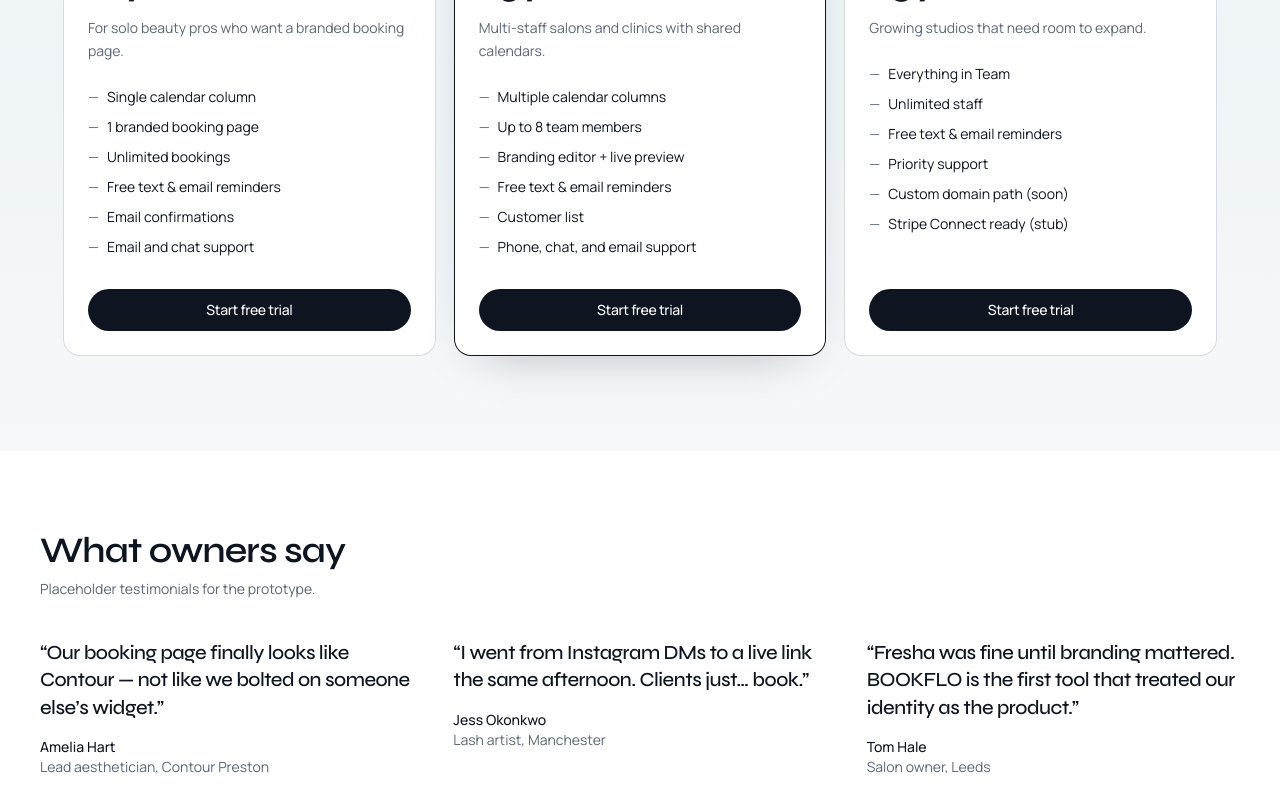
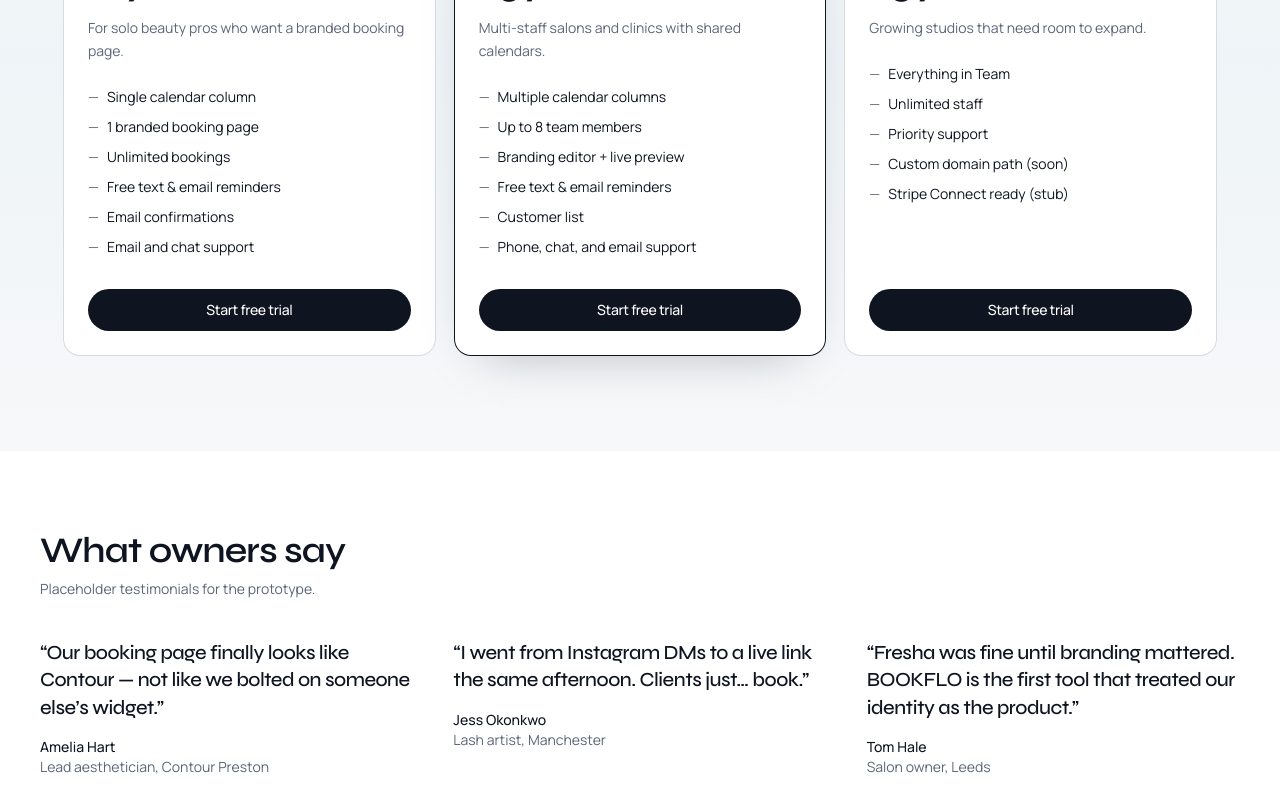
Before and after one commit to LJarvis88/bookflo, a Next.js app: page / in a window 1280 px wide. Shown: the part 5800-6612 px from the top of the page. Built offline with nearby package versions, Linux system fonts and the light colour scheme.

Commit message:
Keep Studio pricing lean; reminders inherit via Team
Independent and Team list free text & email reminders; Studio already
includes Everything in Team.

Co-authored-by: LJarvis88 <LJarvis88@users.noreply.github.com>

```diff
--- a/src/data/pricing.ts
+++ b/src/data/pricing.ts
@@ -54,7 +54,6 @@ export const PLANS: Plan[] = [
     features: [
       "Everything in Team",
       "Unlimited staff",
-      "Free text & email reminders",
       "Priority support",
       "Custom domain path (soon)",
       "Stripe Connect ready (stub)",
```
